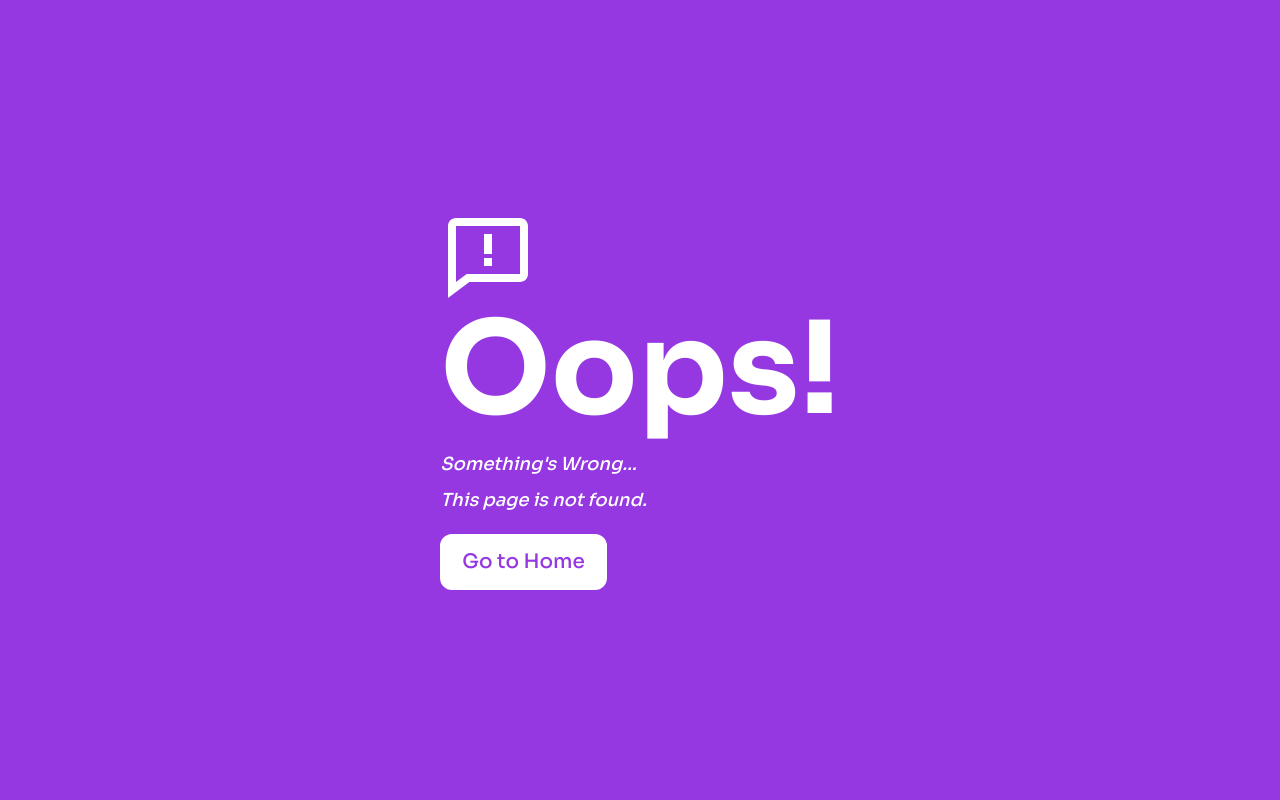
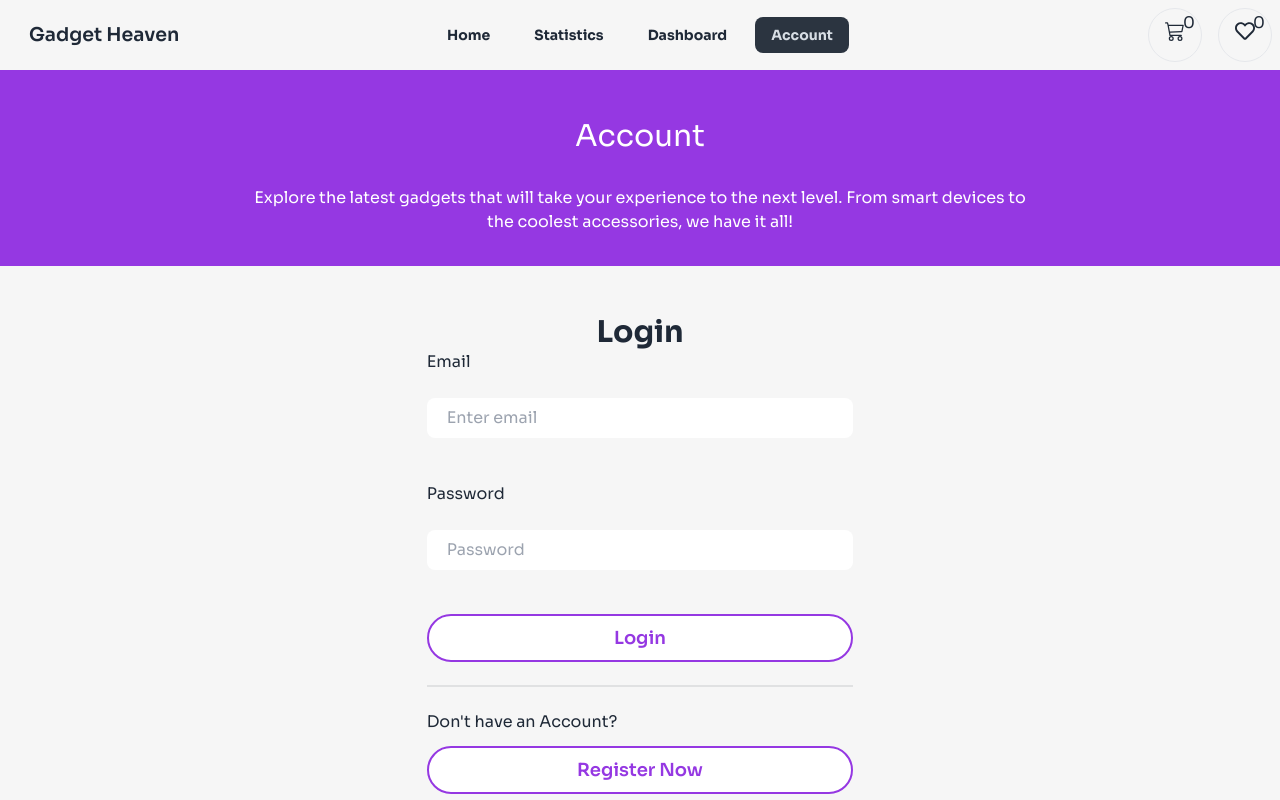
Before and after one commit to programming-hero-web-course-4/b10a8-gadget-heaven-mdtanbirhosen, a React (Vite) app: page /account in a window 1280 px wide. Before the commit this address had no page. Shown: the top 800 px of the page. Built offline with nearby package versions, Linux system fonts and the light colour scheme.

Commit message:
added a new page as account

```diff
--- a/package.json
+++ b/package.json
@@ -14,6 +14,7 @@
     "match-sorter": "^7.0.0",
     "react": "^18.3.1",
     "react-dom": "^18.3.1",
+    "react-hook-form": "^7.53.1",
     "react-icons": "^5.3.0",
     "react-rating-stars-component": "^2.2.0",
     "react-router-dom": "^6.27.0",
--- a/src/Root.jsx
+++ b/src/Root.jsx
@@ -18,7 +18,7 @@ const Root = () => {
             {(pathname === `/product-details/`
                 || pathname === '/statistics'
                 || pathname === '/dashboard'
-                || pathname === '/component'
+                || pathname === '/account'
                 || pathname === '/dashboard/wishlist'
 
             ) || <Banner></Banner>}
@@ -27,7 +27,7 @@ const Root = () => {
             {(pathname === '/product-details'
                 || pathname === '/statistics'
                 || pathname === '/dashboard'
-                || pathname === '/component'
+                || pathname === '/account'
                 || pathname === '/dashboard/wishlist'
             ) && <NavBar></NavBar>}
             <div className='min-h-[calc(100vh-492px)] '>
--- /dev/null
+++ b/src/components/Account/Account.jsx
@@ -0,0 +1,16 @@
+import React from 'react';
+import ReuseableBanner from '../Header/ReuseableBanner/ReuseableBanner';
+import { Outlet } from 'react-router-dom';
+
+const Account = () => {
+    return (
+        <div>
+            <ReuseableBanner title={'Account'}></ReuseableBanner>
+            <div className='max-w-7xl mx-auto'>
+                <Outlet></Outlet>
+            </div>
+        </div>
+    );
+};
+
+export default Account;
--- /dev/null
+++ b/src/components/Account/LoginForm/LoginForm.jsx
@@ -0,0 +1,32 @@
+import React from 'react';
+
+const LoginForm = () => {
+    const handleSubmitBtn = (e)=>{
+        e.preventDefault()
+    }
+    return (
+        <div className='w-full flex items-center justify-center py-12 '>
+            <div className='w-1/3 '>
+                <h2 className='font-bold text-3xl text-center '>Login</h2>
+                <form action="" onSubmit={handleSubmitBtn} className='flex flex-col'>
+                    <label htmlFor="email"  className=''> Email </label>
+                    <br />
+                    <input type="email" id="email" name="email" placeholder='Enter email' className='pl-5 py-2 rounded-lg mb-5' required />
+                    <br />
+                    <label htmlFor="password" >Password </label>
+                    <br />
+                    <input type="password" id="password" name="password" placeholder='Password' className='pl-5 py-2 rounded-lg mb-5' required />
+                    <br />
+                    <button type="submit"  className='font-semibold text-lg  px-14 border-2 border-primary-color text-primary-color rounded-full py-2 hover:bg-primary-color hover:text-white bg-white'>Login</button>
+                </form>
+                <div className="divider"></div>
+                <div className=' flex flex-col'>
+                    <p className=' link-hover mb-3'>Don't have an Account?</p>
+                    <button type="submit" className='font-semibold text-lg  px-14 border-2 border-primary-color text-primary-color rounded-full py-2 hover:bg-primary-color hover:text-white bg-white'>Register Now</button>
+                </div>
+            </div>
+        </div>
+    );
+};
+
+export default LoginForm;
--- a/src/components/Header/NavBar/NavBar.jsx
+++ b/src/components/Header/NavBar/NavBar.jsx
@@ -10,6 +10,7 @@ const NavBar = () => {
         <li><NavLink to={'/'}>Home</NavLink></li>
         <li><NavLink to={'/statistics'}>Statistics</NavLink></li>
         <li><NavLink to={'/dashboard'}>Dashboard</NavLink></li>
+        <li><NavLink to={'/account'}>Account</NavLink></li>
     </>
     // for cart and wishList
     const cartProducts = getCartProducts()
--- a/src/components/ProductDetails/ProductDetails.jsx
+++ b/src/components/ProductDetails/ProductDetails.jsx
@@ -43,10 +43,10 @@ const ProductDetails = () => {
     };
 
     // add to cart button handler
-    const handleAddToCart = product =>{
+    const handleAddToCart = product => {
         const previousProducts = getCartProducts()
         const isExist = previousProducts.find(p => p.product_id == product.product_id)
-        if(!isExist){
+        if (!isExist) {
             addCartProduct(product)
             toast.success('added to product Cart')
             setIsInCart(true);
@@ -56,10 +56,10 @@ const ProductDetails = () => {
 
 
     // Wishlist button handler
-    const handleAddToWishlist = product =>{
+    const handleAddToWishlist = product => {
         const previousProducts = getWishlistProducts()
         const isExist = previousProducts.find(p => p.product_id == product.product_id)
-        if(!isExist){
+        if (!isExist) {
             addWishlistProduct(product)
             toast.success('added to product wishlist')
             setIsInWishlist(true);
@@ -118,14 +118,14 @@ const ProductDetails = () => {
                                         <button
                                             disabled={isInCart}
                                             onClick={() => handleAddToCart(product)}
-                                         className={`px-6 py-3 border rounded-full flex gap-2 items-center font-bold text-lg bg-primary-color text-white ${isInCart&&'text-gray-600 bg-gray-200'}`}> <span>Add To Cart</span><BsCart3></BsCart3></button>
+                                            className={`px-6 py-3 border rounded-full flex gap-2 items-center font-bold text-lg  ${isInCart ? 'text-gray-600 bg-gray-200' : 'bg-primary-color text-white'}`}> <span>Add To Cart</span><BsCart3></BsCart3></button>
 
                                     </div>
                                     <div >
                                         <button
                                             disabled={isInWishlist}
                                             onClick={() => handleAddToWishlist(product)}
-                                        className={`p-3 text-lg border rounded-full text-white bg-primary-color ${isInWishlist&&'text-gray-600 bg-gray-200'}`}><FaRegHeart></FaRegHeart></button>
+                                            className={`p-3 text-lg border rounded-full  ${isInWishlist ? 'text-gray-600 bg-gray-200' : 'text-white bg-primary-color'}`}><FaRegHeart></FaRegHeart></button>
                                     </div>
                                 </div>
                             </div>
--- a/src/components/ReuseableCard/ReuseableCard.jsx
+++ b/src/components/ReuseableCard/ReuseableCard.jsx
@@ -2,7 +2,9 @@ import React from 'react';
 import { addCartProduct, getCartProducts, removeCartProduct, removeWishlistProduct } from '../localData/localData';
 import { useLocation } from 'react-router-dom';
 import { IoMdClose } from "react-icons/io";
-const ReuseableCard = ({ product, removedCart ,removedWishlist}) => {
+import { toast, ToastContainer } from 'react-toastify';
+import 'react-toastify/dist/ReactToastify.css';
+const ReuseableCard = ({ product, removedCart, removedWishlist }) => {
     const { pathname } = useLocation()
     const { product_title, product_image, price, description, product_id } = product;
 
@@ -12,28 +14,35 @@ const ReuseableCard = ({ product, removedCart ,removedWishlist}) => {
         const isExist = previousProducts.find(p => p.product_id == product.product_id)
         if (!isExist) {
             addCartProduct(product)
+            toast.success('added to product Cart')
         }
         else {
-            alert('already exist')
+            toast.error('Already in Cart')
         }
     }
     // handle delete btn
-        function handleRemoveCart(id){
+    function handleRemoveCart(id) {
         removeCartProduct(id)
         removedCart(id)
     }
-        const handleRemoveWishlist=(id)=>{
+    const handleRemoveWishlist = (id) => {
         removeWishlistProduct(id)
         removedWishlist(id)
 
     }
     return (
-        <div className='relative flex p-6 bg-white mb-6 rounded-2xl gap-6'>
-            <div className='border rounded-2xl'>
+        <div className='relative flex p-6 bg-white mb-6 rounded-2xl gap-6 flex-col md:flex-row '>
+            <ToastContainer
+                position='top-right'
+                hideProgressBar
+                autoClose={3000}
+            ></ToastContainer>
+            <div className='border w-fit rounded-2xl'>
                 <img src={product_image}
                     className={` object-cover rounded-2xl ${pathname === '/dashboard' ? 'h-[124px] w-[200px]' : 'h-[200px] w-[274px]'}`}
                     alt="" />
             </div>
+            <div>
                 <div className='space-y-4'>
                     <h4 className='font-semibold text-2xl'>{product_title}</h4>
                     <p className='text-lg text-gray-500'>{description}</p>
@@ -54,6 +63,7 @@ const ReuseableCard = ({ product, removedCart ,removedWishlist}) => {
 
                 </div>
             </div>
+        </div>
     );
 };
 
--- a/src/components/Title/Title.jsx
+++ b/src/components/Title/Title.jsx
@@ -12,11 +12,12 @@ const Title = () => {
       '/statistics': 'Statistics | Gadget Heaven',
       '/dashboard': 'Dashboard | Gadget Heaven',
       '/dashboard/wishlist':'Wishlist | Gadget Heaven',
+      '/account':'Account | Gadget Heaven'
     };
 
     document.title = titles[location.pathname] || 'Gadget Heaven';
   }, [location]);
 
-  return null; // This component does not render anything
+  return null;
 };
 export default Title;
```
Also changed, not shown: src/main.jsx (+18 -3 lines), 2 other files (tests, documents, lock files or other folders). Lines whose indentation alone changed are shown as unchanged.
